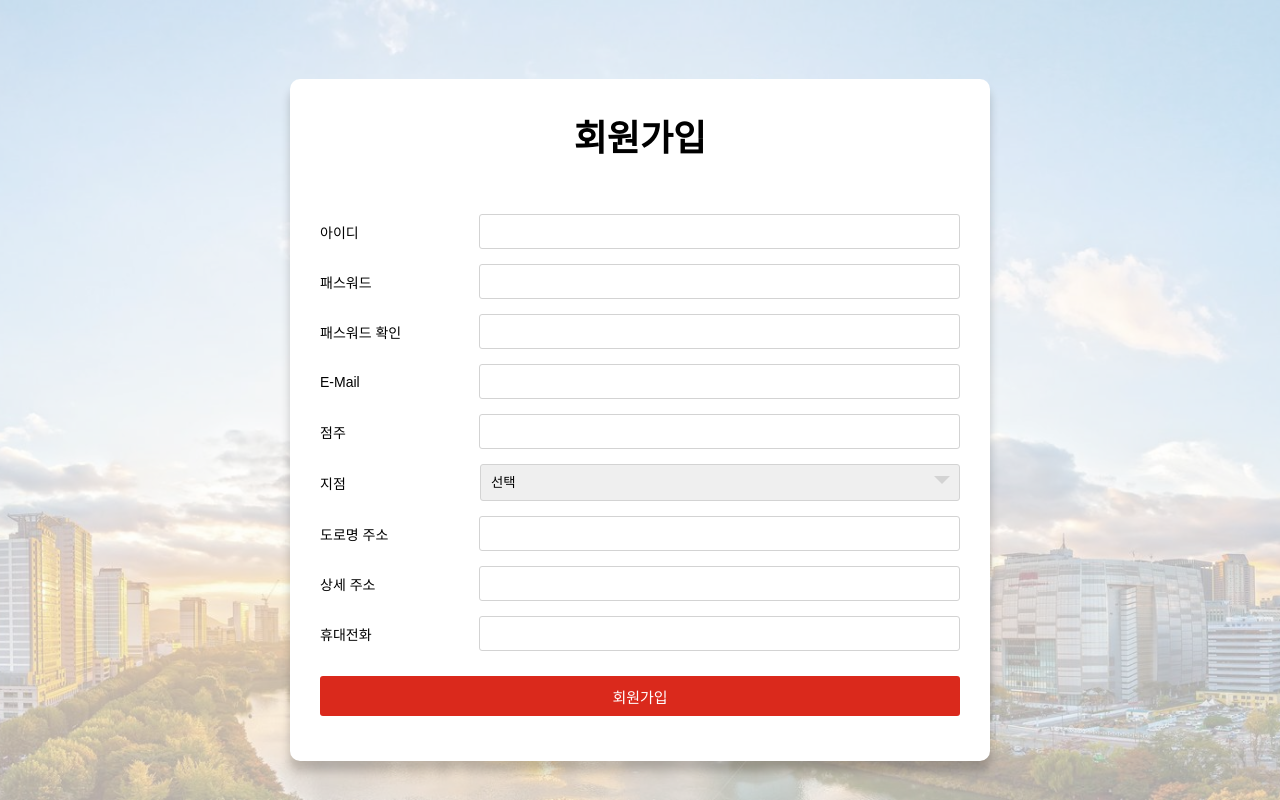
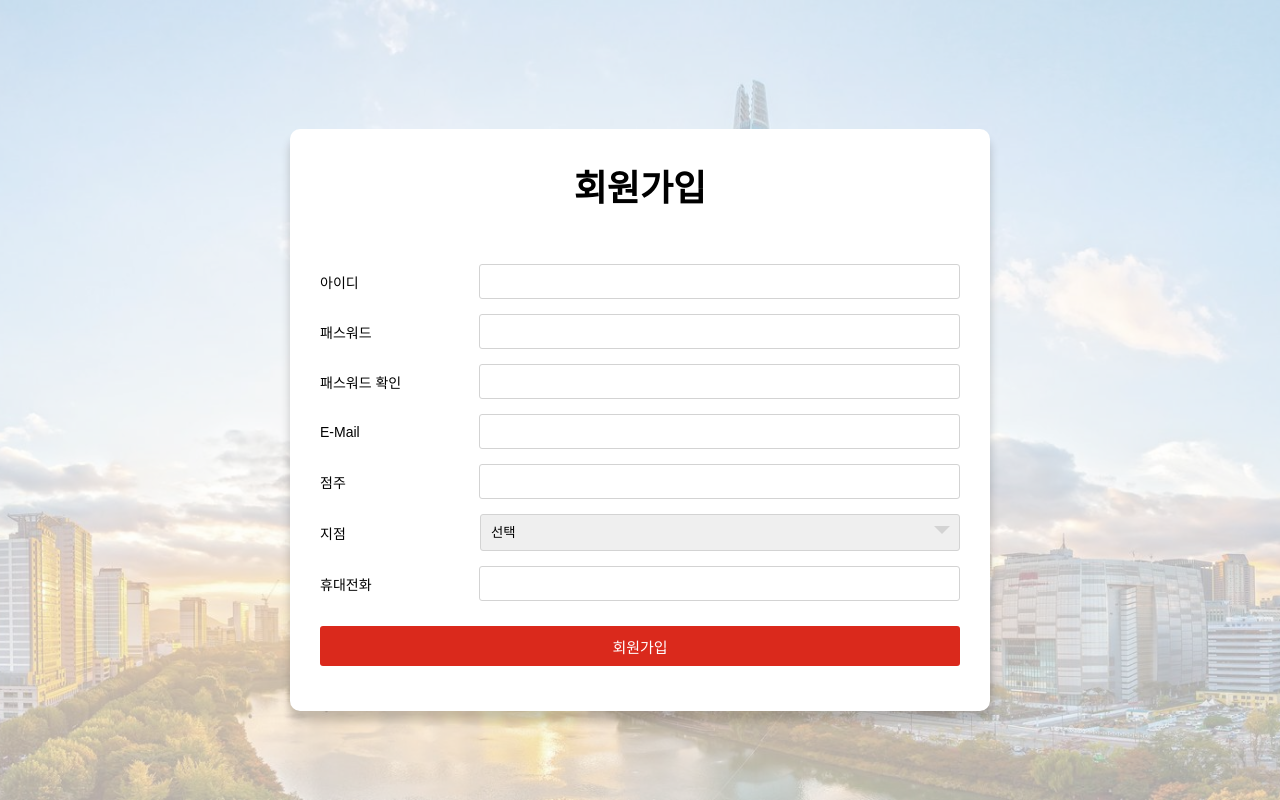
Before and after one commit to joelonsw/lottery, a Django app: page /signup/ in a window 1280 px wide. Run offline with Django 3.2, Linux system fonts and the light colour scheme; some libraries are stand-ins or nearby versions; some web fonts are replaced.

Commit message:
지도 마커 표시, 지점 4개로 축소

```diff
--- a/user/templates/signup.html
+++ b/user/templates/signup.html
@@ -24,7 +24,12 @@
     {% endif %}
     {% if alert == 2 %}
     <script>
-        alert('이미 있는 ID이거나 빈 항목이 있습니다.')
+        alert('이미 있는 ID입니다.')
+    </script>
+    {% endif %}
+    {% if alert == 3 %}
+    <script>
+        alert('지점을 선택해주세요.')
     </script>
     {% endif %}
     <div class="limiter">
@@ -65,24 +70,19 @@
                                 <option value="">선택</option>
                                 <option value="강남역점">강남역점</option>
                                 <option value="대치점">대치점</option>
-                                <option value="코엑스점">코엑스점</option>
-                                <option value="수서역사점">수서역사점</option>
-                                <option value="부천상동점">부천상동점</option>
-                                <option value="부천중동점">부천중동점</option>
-                                <option value="스타필드부천점">스타필드부천점</option>
+                                <option value="서울대입구역점">서울대입구역점</option>
                                 <option value="유니스트점">유니스트점</option>
-                                <option value="구영리점">구영리점</option>
                             </select>
                         </div>
                     </div>
-                    <div class="input_field">
+                    <!-- <div class="input_field">
                         <label for=""> 도로명 주소 </label>
                         <input class="input" type="text" name="address" placeholder="주소 ex)울산광역시 울주군 언양읍 유니스트길 50" required>
                     </div>
                     <div class="input_field">
                         <label for="">상세 주소 </label>
                         <input class="input" type="text" name="address_detail" placeholder="ex)301동 101호">
-                    </div>
+                    </div> -->
                     <div class="input_field">
                         <label for=""> 휴대전화 </label>
                         <input class="input" type="tel" name="phone" placeholder="휴대전화 번호 ex)010-1234-5678"
--- a/user/views.py
+++ b/user/views.py
@@ -24,35 +24,44 @@ def signup(request):
     if request.method == "POST":
         if request.POST['password'] == request.POST['password_confirm']:
             filled_form = UserForm(request.POST)
-            if filled_form.is_valid() and request.POST['location'] is not "":
-                user = User.objects.create_user(username=request.POST['username'], password = request.POST['password'], email = request.POST['email'])
-                user.profile.fullname = request.POST['fullname']
-                user.profile.location = request.POST['location']
-                user.profile.phone = request.POST['phone']
-                user.profile.address = request.POST['address']
-                user.profile.address_detail = request.POST['address_detail']
-                # 위도, 경도 초기화를 위해 넣었습니다. -현준-
-                lat, lng = get_location_coordinate(request.POST['address'])
-                user.profile.latitude = lat
-                user.profile.longitude = lng
+            if request.POST['location'] is not "":
+                if filled_form.is_valid():
+                    user = User.objects.create_user(username=request.POST['username'], password = request.POST['password'], email = request.POST['email'])
+                    user.profile.fullname = request.POST['fullname']
+                    user.profile.location = request.POST['location']
+                    user.profile.phone = request.POST['phone']
+                    if request.POST['location'] == "강남역점":
+                        user.profile.address = "서울 강남구 강남대로 376"
+                    if request.POST['location'] == "대치점":
+                        user.profile.address = "서울 강남구 도곡로 460"
+                    if request.POST['location'] == "서울대입구역점":
+                        user.profile.address = "서울 관악구 관악로 202"
+                    if request.POST['location'] == "유니스트점":
+                        user.profile.address = "울산광역시 울주군 언양읍 유니스트길 50"
+                    # 위도, 경도 초기화를 위해 넣었습니다. -현준-
+                    lat, lng = get_location_coordinate(user.profile.address)
+                    user.profile.latitude = lat
+                    user.profile.longitude = lng
 
-                # 이메일 인증
-                # user.is_active = False # 유저 비활성화
-                user.save()
-                # current_site = get_current_site(request)
-                # message = render_to_string('activation_email.html', {
-                #     'user': user,
-                #     'domain': current_site.domain,
-                #     'uid': urlsafe_base64_encode(force_bytes(user.pk)),
-                #     'token': account_activation_token.make_token(user),
-                # })
-                # mail_title = "계정 활성화 확인 이메일"
-                # mail_to = request.POST['email']
-                # email = EmailMessage(mail_title, message, to=[mail_to])
-                # email.send()
-                return render(request, "home.html", {'alert' : 2})
+                    # 이메일 인증
+                    # user.is_active = False # 유저 비활성화
+                    user.save()
+                    # current_site = get_current_site(request)
+                    # message = render_to_string('activation_email.html', {
+                    #     'user': user,
+                    #     'domain': current_site.domain,
+                    #     'uid': urlsafe_base64_encode(force_bytes(user.pk)),
+                    #     'token': account_activation_token.make_token(user),
+                    # })
+                    # mail_title = "계정 활성화 확인 이메일"
+                    # mail_to = request.POST['email']
+                    # email = EmailMessage(mail_title, message, to=[mail_to])
+                    # email.send()
+                    return render(request, "home.html", {'alert' : 2})
+                else:
+                    return render(request, "signup.html", {'alert' : 2})
             else:
-                return render(request, "signup.html", {'alert' : 2})
+                return render(request, "signup.html", {'alert' : 3})
         else:
             return render(request, "signup.html", {'alert' : 1})
     return render(request, "signup.html")
```
Also changed, not shown: lotteryapp/templates/request_detail.html (+12 -5 lines), lotteryapp/templates/share_detail.html (+11 -5 lines), db.sqlite3.
